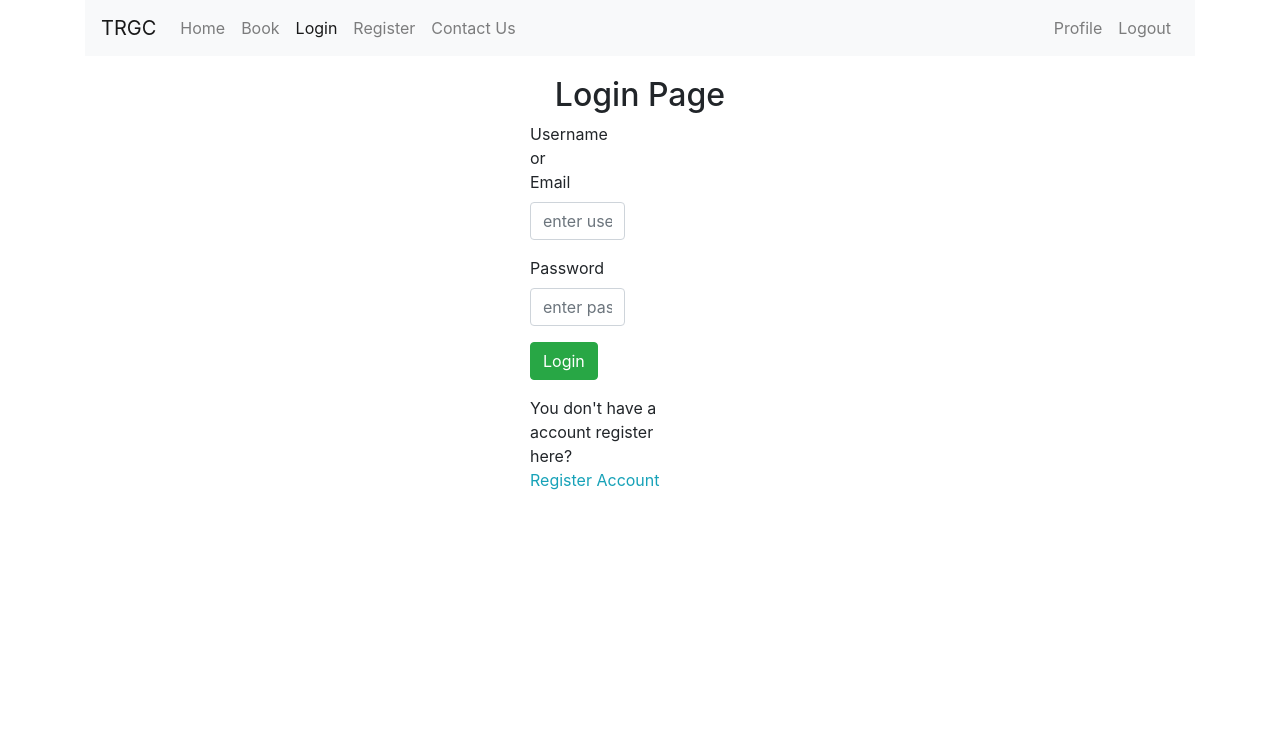
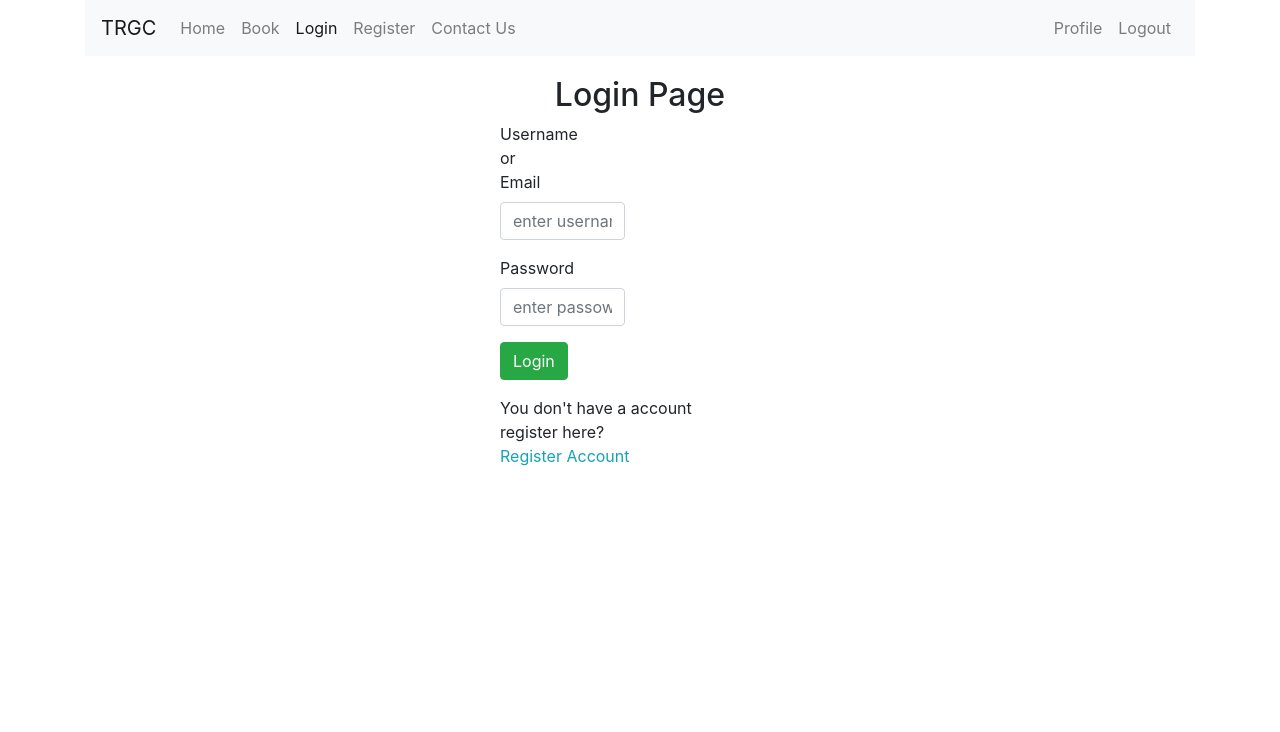
Before and after one commit to Rygorazd/TRGC-WebApp-DEV, a PHP site: page /login.php in a window 1280 px wide. Shown: the top 732 px of the page. Run offline with PHP 8.4, Linux system fonts and the light colour scheme; some libraries are stand-ins or nearby versions.

Commit message:
login page updates

```diff
--- a/HTML/login.php
+++ b/HTML/login.php
@@ -127,13 +127,10 @@ if(isset($_REQUEST['btn_login']))	//button name is "btn_login"
       </nav>
     </div>
 
-      <!-- main content-->
+	  <!-- main content-->
+	  <div class="container">
       <div class="wrapper">
-
-	<div class="container">
-
-		<div class="col-lg-12">
-
+		<!--<div class="col-lg-12">-->
 		<?php
 		if(isset($errorMsg))
 		{
```
